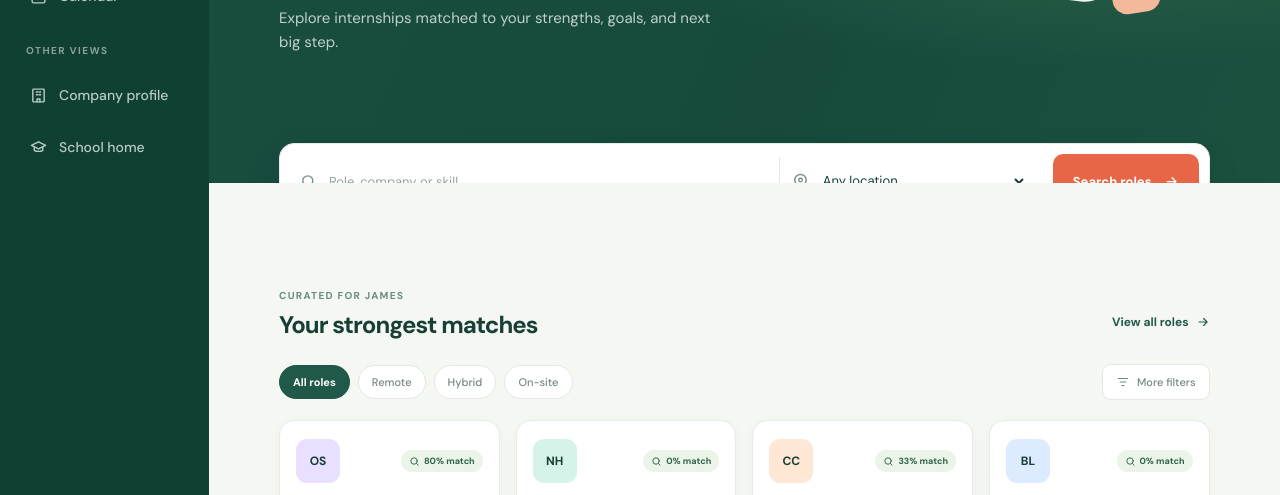
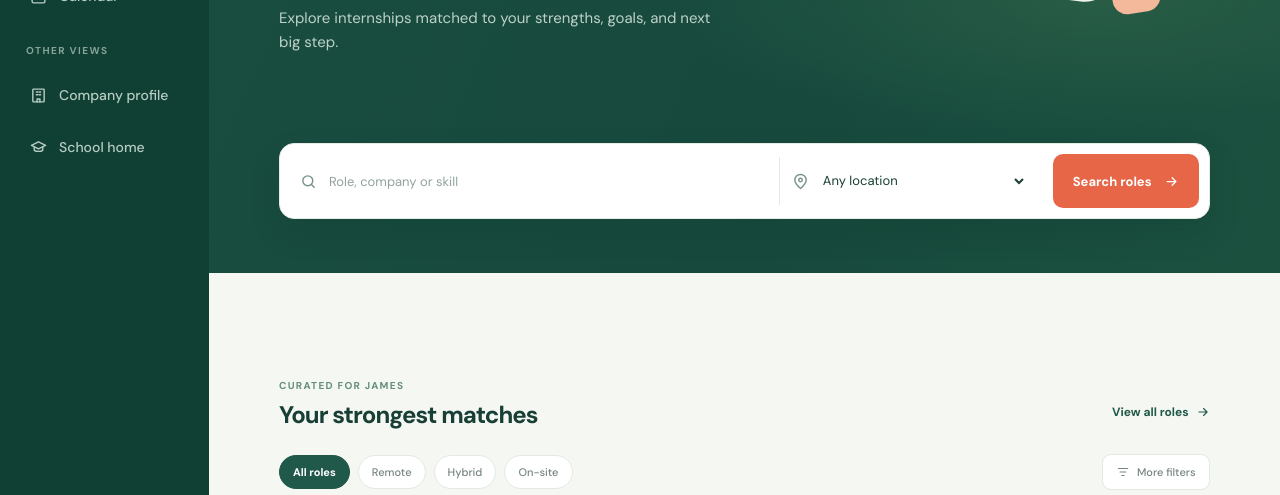
Before and after one commit to ARFallingSnow/ITSC-3155-Group-2-Project, a plain HTML site: page index.html in a window 1280 px wide. Shown: the part 305-800 px from the top of the page. Drawn offline with Linux system fonts and the light colour scheme.

Commit message:
Update styles.css
- Small bugfix to stop overlap covering  hero search bar on homepage.

```diff
--- a/styles.css
+++ b/styles.css
@@ -230,6 +230,7 @@ main { padding: 32px; max-width: 1200px; width: 100%; }
   position: relative;
   overflow: hidden;
   padding: 64px clamp(36px, 5.5vw, 84px) 0;
+  padding-bottom: 90px !important;
   color: #F3F8F3;
   background:
     radial-gradient(ellipse at 82% 45%, rgba(84, 138, 91, .26), transparent 34%),
```
